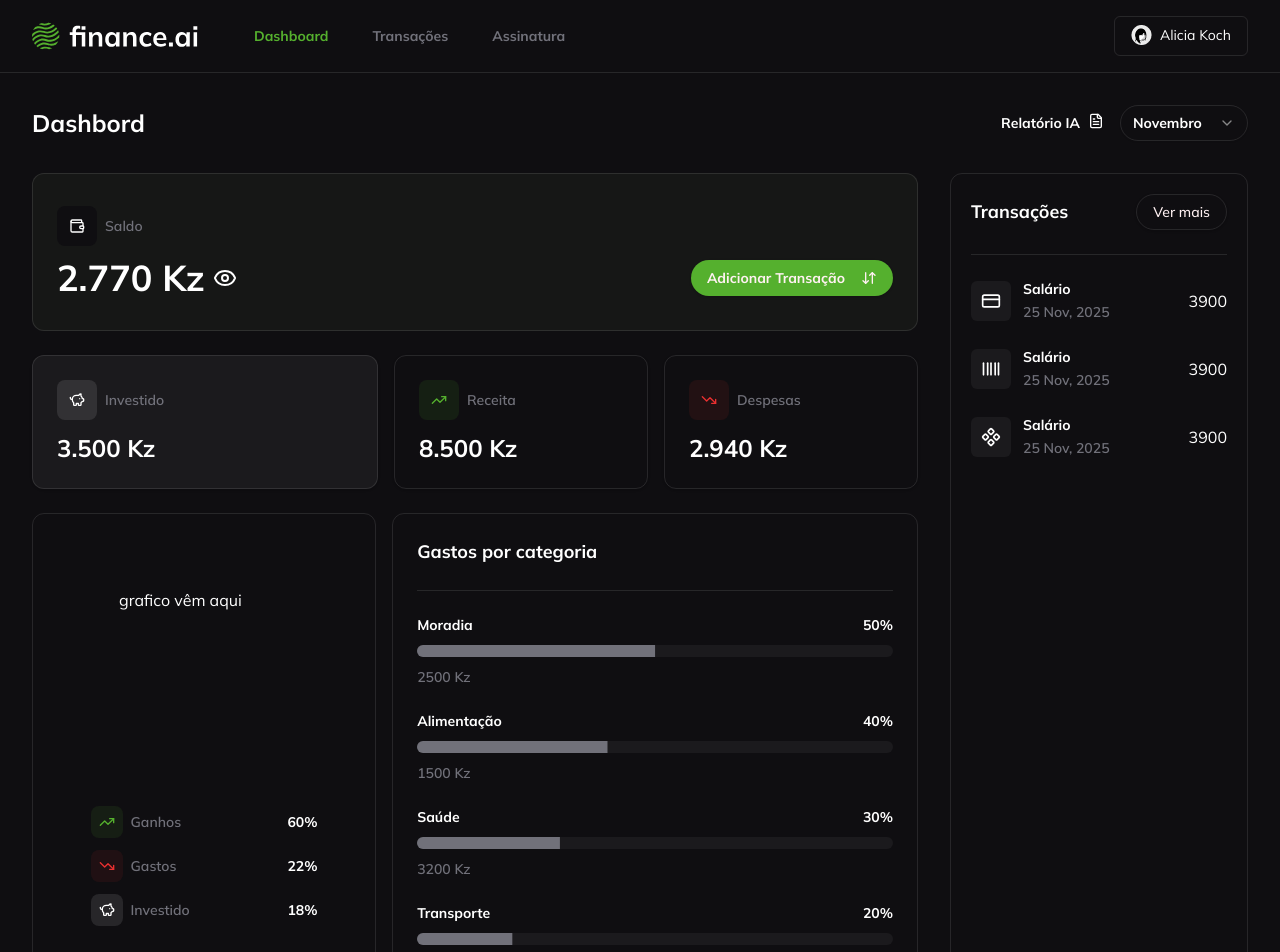
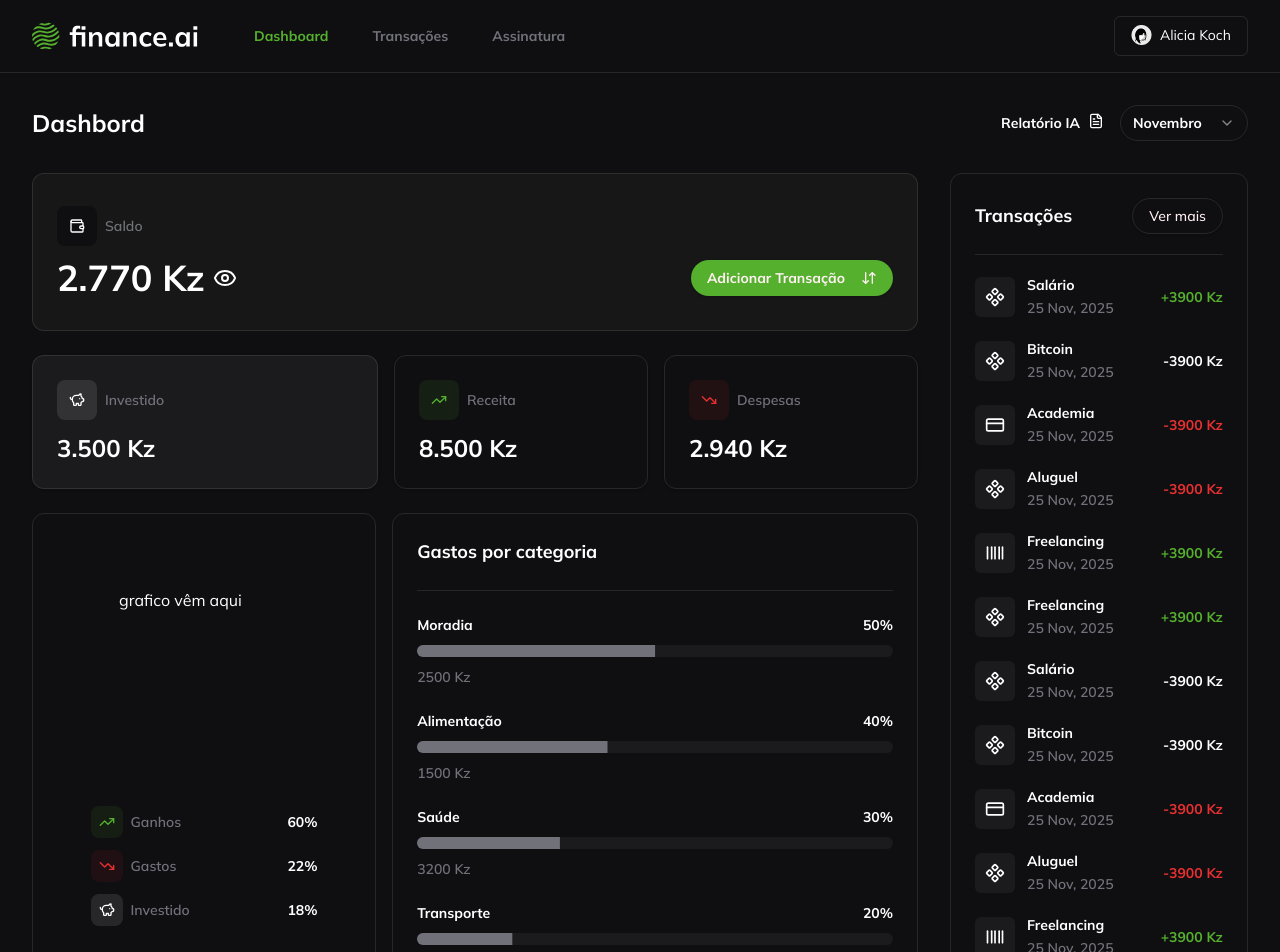
Before and after one commit to cesar7722a/Finance.ia, a React (Vite) app: page / in a window 1280 px wide. Shown: the top 952 px of the page. Built offline with nearby package versions, Linux system fonts and the light colour scheme.

Commit message:
feat:add tailwind variants no card-transacoes

```diff
--- a/package.json
+++ b/package.json
@@ -21,6 +21,7 @@
     "react-dom": "^18.3.1",
     "react-router": "^7.0.2",
     "tailwind-merge": "^2.5.5",
+    "tailwind-variants": "^0.3.0",
     "tailwindcss-animate": "^1.0.7"
   },
   "devDependencies": {
--- a/src/pages/home/components/card-transacoe.tsx
+++ b/src/pages/home/components/card-transacoe.tsx
@@ -1,10 +1,13 @@
 import { LucideIcon } from "lucide-react";
+import { ComponentProps } from "react";
+import { tv, VariantProps } from "tailwind-variants";
 
 interface CardTransacoesProps {
   title: string;
   data: string;
   valor: number;
   Icon: LucideIcon;
+  variantValorColor: "primary" | "secondary" | "terciary" | undefined;
 }
 
 export function CardTransacoes({
@@ -12,6 +15,7 @@ export function CardTransacoes({
   Icon,
   title,
   valor,
+  variantValorColor,
 }: CardTransacoesProps) {
   return (
     <div className="flex items-center justify-between">
@@ -26,7 +30,45 @@ export function CardTransacoes({
           </span>
         </div>
       </div>
-      <span>{valor}</span>
+      <ValorTransacoes valor={valor} colors={variantValorColor} />
     </div>
   );
 }
+
+const spanVariants = tv({
+  base: "font-bold text-sm",
+  variants: {
+    colors: {
+      primary: "text-white",
+      secondary: "text-redPrimary-1",
+      terciary: "text-brandPrimary-1",
+    },
+    size: {
+      sm: "text-sm",
+      md: "text-base",
+      lg: "px-4 py-3 text-lg",
+    },
+  },
+  defaultVariants: {
+    size: "sm",
+    color: "primary",
+  },
+});
+
+interface NewProps
+  extends ComponentProps<`span`>,
+    VariantProps<typeof spanVariants> {
+  valor: number;
+}
+
+export function ValorTransacoes({ valor, colors, ...props }: NewProps) {
+  return colors === "primary" || colors === "secondary" ? (
+    <span {...props} className={spanVariants({ colors })}>
+      -{valor} Kz
+    </span>
+  ) : (
+    <span {...props} className={spanVariants({ colors })}>
+      +{valor} Kz
+    </span>
+  );
+}
--- a/src/pages/home/index.tsx
+++ b/src/pages/home/index.tsx
@@ -152,7 +152,7 @@ export function Home() {
               </div>
             </div>
           </div>
-          <div className="w-[444px] border border-white/10 rounded-xl p-5 space-y-6">
+          <div className="w-[444px] border border-white/10 rounded-xl p-6 space-y-5">
             <div className="flex justify-between items-center">
               <h4 className="text-lg font-bold">Transações</h4>
               <Button className="rounded-full border border-white/10 bg-transparent hover:bg-white/5">
@@ -161,22 +161,84 @@ export function Home() {
             </div>
             <div className="h-px bg-white/10" />
             <CardTransacoes
-              Icon={CreditCard}
+              Icon={Component}
               data="25 Nov, 2025"
               title="Salário"
               valor={3900}
+              variantValorColor="terciary"
             />
+            <CardTransacoes
+              Icon={Component}
+              data="25 Nov, 2025"
+              title="Bitcoin"
+              valor={3900}
+              variantValorColor="primary"
+            />
+            <CardTransacoes
+              Icon={CreditCard}
+              data="25 Nov, 2025"
+              title="Academia"
+              valor={3900}
+              variantValorColor="secondary"
+            />
+            <CardTransacoes
+              Icon={Component}
+              data="25 Nov, 2025"
+              title="Aluguel"
+              valor={3900}
+              variantValorColor="secondary"
+            />
+
             <CardTransacoes
               Icon={Barcode}
               data="25 Nov, 2025"
-              title="Salário"
+              title="Freelancing"
               valor={3900}
+              variantValorColor="terciary"
             />
+            <CardTransacoes
+              Icon={Component}
+              data="25 Nov, 2025"
+              title="Freelancing"
+              valor={3900}
+              variantValorColor="terciary"
+            />
+
             <CardTransacoes
               Icon={Component}
               data="25 Nov, 2025"
               title="Salário"
               valor={3900}
+              variantValorColor="primary"
+            />
+            <CardTransacoes
+              Icon={Component}
+              data="25 Nov, 2025"
+              title="Bitcoin"
+              valor={3900}
+              variantValorColor="primary"
+            />
+            <CardTransacoes
+              Icon={CreditCard}
+              data="25 Nov, 2025"
+              title="Academia"
+              valor={3900}
+              variantValorColor="secondary"
+            />
+            <CardTransacoes
+              Icon={Component}
+              data="25 Nov, 2025"
+              title="Aluguel"
+              valor={3900}
+              variantValorColor="secondary"
+            />
+
+            <CardTransacoes
+              Icon={Barcode}
+              data="25 Nov, 2025"
+              title="Freelancing"
+              valor={3900}
+              variantValorColor="terciary"
             />
           </div>
         </div>
```
Also changed, not shown: 1 other file (tests, documents, lock files or other folders).
